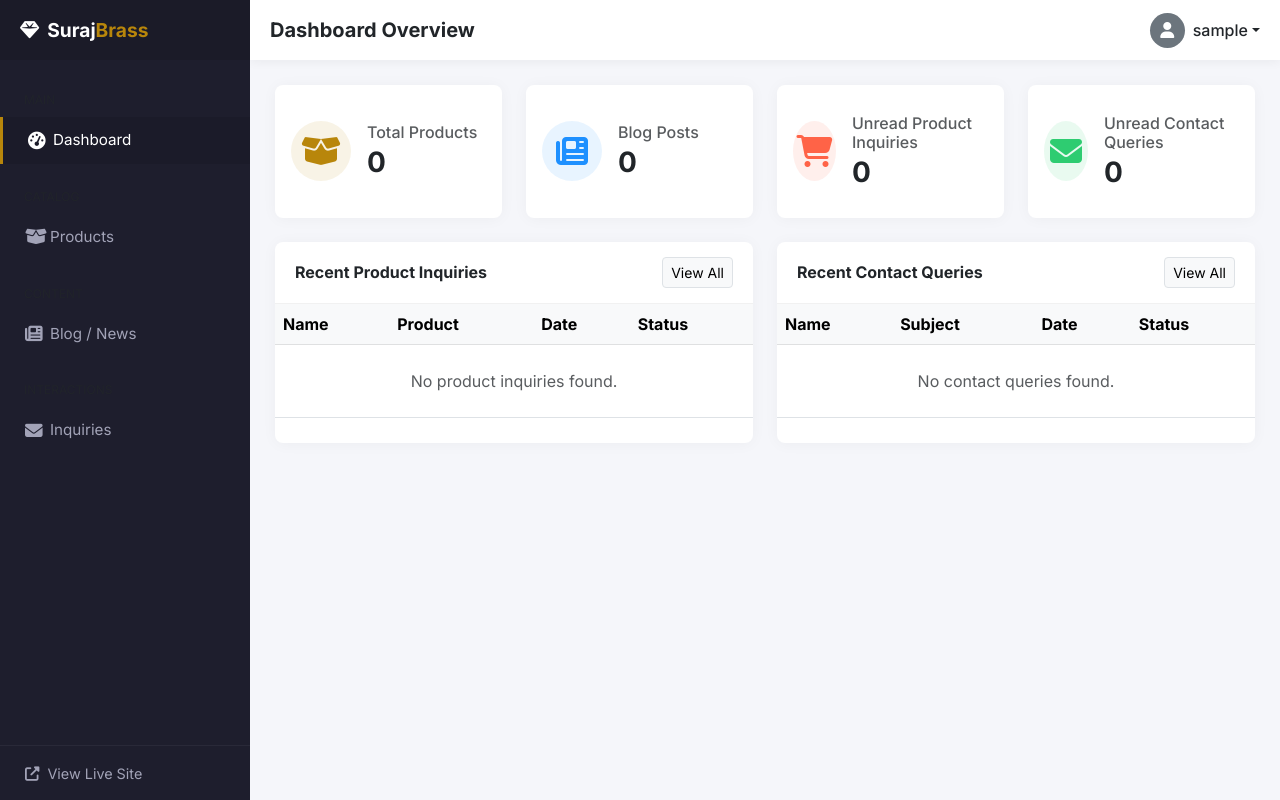
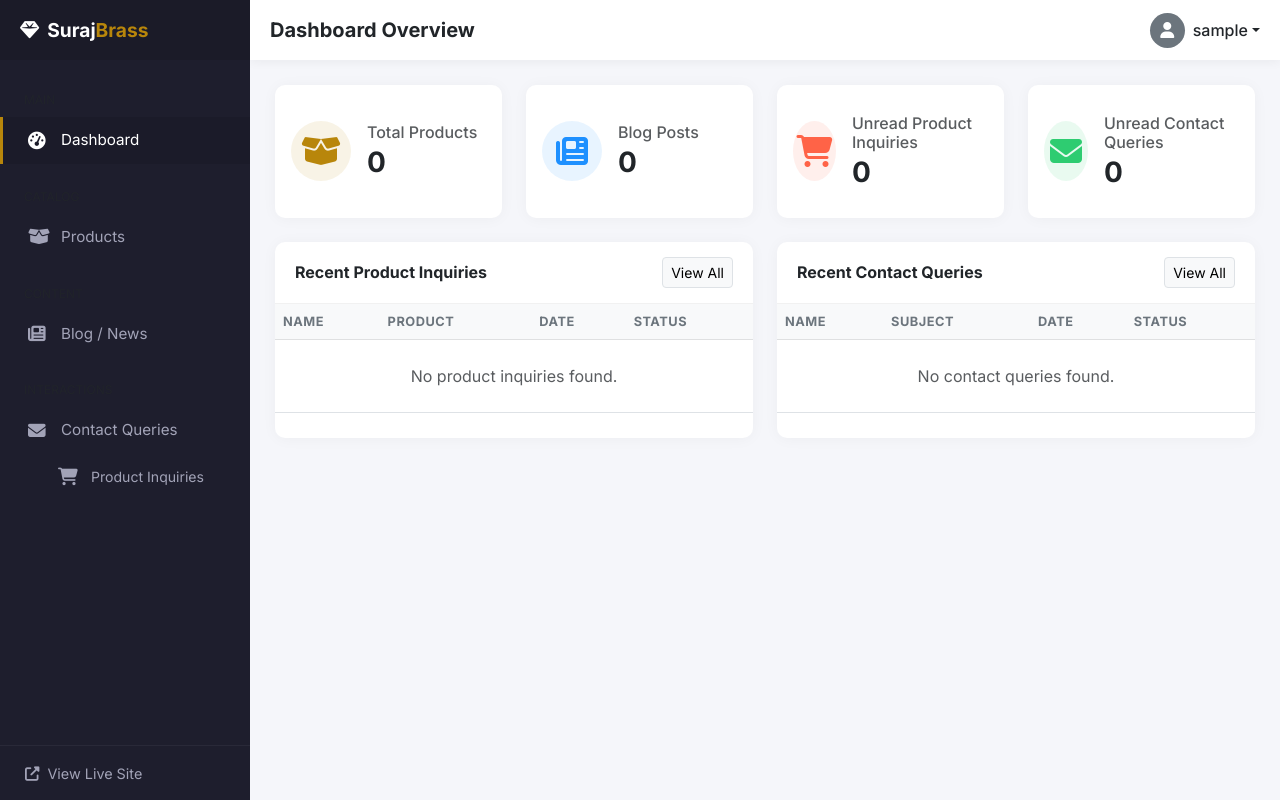
Before and after one commit to mayurchavda3302/brashpat-v2, a Django app: page /admin/ in a window 1280 px wide. Run offline with Django 4.2, Linux system fonts and the light colour scheme; the visitor is signed in with stand-in values (Sample User, id 1); data that the repository does not hold is empty.

Commit message:
solve admin penal errors

```diff
--- a/dashboard/templates/dashboard/base.html
+++ b/dashboard/templates/dashboard/base.html
@@ -67,6 +67,7 @@
             text-decoration: none;
             transition: all 0.2s;
             font-size: 0.95rem;
+            border-left: 3px solid transparent;
         }
         .sidebar-menu li a:hover, .sidebar-menu li a.active {
             color: var(--sidebar-active);
@@ -76,6 +77,11 @@
         .sidebar-menu li a i {
             width: 25px;
             font-size: 1.1rem;
+            margin-right: 8px;
+        }
+        .sidebar-menu .submenu a {
+            padding-left: 55px;
+            font-size: 0.88rem;
         }
         .sidebar-footer {
             padding: 15px 25px;
@@ -108,8 +114,12 @@
         .card {
             border: none;
             box-shadow: 0 1px 15px rgba(0,0,0,0.04);
-            border-radius: 8px;
+            border-radius: 10px;
             margin-bottom: 25px;
+            transition: box-shadow 0.2s;
+        }
+        .card:hover {
+            box-shadow: 0 4px 20px rgba(0,0,0,0.08);
         }
         .card-header {
             background-color: transparent;
@@ -121,11 +131,22 @@
             background-color: var(--brand-color);
             color: #fff;
             border: none;
+            border-radius: 6px;
+            transition: all 0.2s;
         }
         .btn-brand:hover {
             background-color: var(--brand-dark);
             color: #fff;
+            transform: translateY(-1px);
+            box-shadow: 0 4px 12px rgba(184, 134, 11, 0.3);
         }
+        .table th {
+            font-size: 0.8rem;
+            text-transform: uppercase;
+            letter-spacing: 0.5px;
+            color: #6c757d;
+        }
+        .badge { font-weight: 500; }
 
     </style>
     {% block extra_css %}{% endblock %}
@@ -144,18 +165,21 @@
             </li>
 
             <li class="menu-header px-4 py-2 mt-3 text-uppercase small text-muted font-weight-bold" style="font-size:0.75rem;">Catalog</li>
-            <li><a href="#" class="{% if 'product' in request.resolver_match.url_name %}active{% endif %}">
+            <li><a href="{% url 'dashboard:product_list' %}" class="{% if 'product' in request.resolver_match.url_name and 'inquiry' not in request.resolver_match.url_name %}active{% endif %}">
                 <i class="fas fa-box-open"></i> Products</a>
             </li>
 
             <li class="menu-header px-4 py-2 mt-3 text-uppercase small text-muted font-weight-bold" style="font-size:0.75rem;">Content</li>
-            <li><a href="#" class="{% if 'blog' in request.resolver_match.url_name %}active{% endif %}">
+            <li><a href="{% url 'dashboard:post_list' %}" class="{% if 'post' in request.resolver_match.url_name %}active{% endif %}">
                 <i class="fas fa-newspaper"></i> Blog / News</a>
             </li>
 
             <li class="menu-header px-4 py-2 mt-3 text-uppercase small text-muted font-weight-bold" style="font-size:0.75rem;">Interactions</li>
-            <li><a href="#" class="{% if 'inquiry' in request.resolver_match.url_name %}active{% endif %}">
-                <i class="fas fa-envelope"></i> Inquiries</a>
+            <li><a href="{% url 'dashboard:contact_list' %}" class="{% if 'contact' in request.resolver_match.url_name %}active{% endif %}">
+                <i class="fas fa-envelope"></i> Contact Queries</a>
+            </li>
+            <li class="submenu"><a href="{% url 'dashboard:product_inquiry_list' %}" class="{% if 'product_inquiry' in request.resolver_match.url_name %}active{% endif %}">
+                <i class="fas fa-shopping-cart"></i> Product Inquiries</a>
             </li>
         </ul>
         <div class="sidebar-footer">
@@ -179,7 +203,7 @@
                         <span class="fw-medium">{{ request.user.username }}</span>
                     </a>
                     <ul class="dropdown-menu dropdown-menu-end shadow border-0 mt-2" aria-labelledby="userDropdown">
-                        <li><a class="dropdown-item" href="{% url 'django-admin:index' %}"><i class="fas fa-cogs me-2 text-muted"></i>Django Admin</a></li>
+                        <li><a class="dropdown-item" href="/django-admin/"><i class="fas fa-cogs me-2 text-muted"></i>Django Admin</a></li>
                         <li><hr class="dropdown-divider"></li>
                         <li>
                             <form method="post" action="{% url 'dashboard:logout' %}">
--- a/dashboard/templates/dashboard/home.html
+++ b/dashboard/templates/dashboard/home.html
@@ -8,7 +8,8 @@
     <div class="col-xl-3 col-md-6">
         <div class="card bg-white h-100">
             <div class="card-body d-flex align-items-center">
-                <div class="rounded-circle d-flex align-items-center justify-content-center me-3" style="width:60px; height:60px; background:rgba(184, 134, 11, 0.1); color: #B8860B;">
+                <div class="rounded-circle d-flex align-items-center justify-content-center me-3"
+                    style="width:60px; height:60px; background:rgba(184, 134, 11, 0.1); color: #B8860B;">
                     <i class="fas fa-box-open fa-2x"></i>
                 </div>
                 <div>
@@ -23,7 +24,8 @@
     <div class="col-xl-3 col-md-6">
         <div class="card bg-white h-100">
             <div class="card-body d-flex align-items-center">
-                <div class="rounded-circle d-flex align-items-center justify-content-center me-3" style="width:60px; height:60px; background:rgba(30, 144, 255, 0.1); color: #1e90ff;">
+                <div class="rounded-circle d-flex align-items-center justify-content-center me-3"
+                    style="width:60px; height:60px; background:rgba(30, 144, 255, 0.1); color: #1e90ff;">
                     <i class="fas fa-newspaper fa-2x"></i>
                 </div>
                 <div>
@@ -38,7 +40,8 @@
     <div class="col-xl-3 col-md-6">
         <div class="card bg-white h-100">
             <div class="card-body d-flex align-items-center">
-                <div class="rounded-circle d-flex align-items-center justify-content-center me-3" style="width:60px; height:60px; background:rgba(255, 99, 71, 0.1); color: #ff6347;">
+                <div class="rounded-circle d-flex align-items-center justify-content-center me-3"
+                    style="width:60px; height:60px; background:rgba(255, 99, 71, 0.1); color: #ff6347;">
                     <i class="fas fa-shopping-cart fa-2x"></i>
                 </div>
                 <div>
@@ -53,7 +56,8 @@
     <div class="col-xl-3 col-md-6">
         <div class="card bg-white h-100">
             <div class="card-body d-flex align-items-center">
-                <div class="rounded-circle d-flex align-items-center justify-content-center me-3" style="width:60px; height:60px; background:rgba(46, 204, 113, 0.1); color: #2ecc71;">
+                <div class="rounded-circle d-flex align-items-center justify-content-center me-3"
+                    style="width:60px; height:60px; background:rgba(46, 204, 113, 0.1); color: #2ecc71;">
                     <i class="fas fa-envelope fa-2x"></i>
                 </div>
                 <div>
@@ -71,7 +75,7 @@
         <div class="card h-100">
             <div class="card-header d-flex justify-content-between align-items-center">
                 <h6 class="mb-0 fw-bold">Recent Product Inquiries</h6>
-                <a href="#" class="btn btn-sm btn-light border">View All</a>
+                <a href="{% url 'dashboard:product_inquiry_list' %}" class="btn btn-sm btn-light border">View All</a>
             </div>
             <div class="card-body p-0">
                 <div class="table-responsive">
@@ -92,14 +96,16 @@
                                 <td class="py-3 text-muted small">{{ inq.created_at|date:"M d, Y" }}</td>
                                 <td class="py-3">
                                     {% if inq.is_read %}
-                                        <span class="badge bg-secondary">Read</span>
+                                    <span class="badge bg-secondary">Read</span>
                                     {% else %}
-                                        <span class="badge bg-danger">New</span>
+                                    <span class="badge bg-danger">New</span>
                                     {% endif %}
                                 </td>
                             </tr>
                             {% empty %}
-                            <tr><td colspan="4" class="text-center py-4 text-muted">No product inquiries found.</td></tr>
+                            <tr>
+                                <td colspan="4" class="text-center py-4 text-muted">No product inquiries found.</td>
+                            </tr>
                             {% endfor %}
                         </tbody>
                     </table>
@@ -113,7 +119,7 @@
         <div class="card h-100">
             <div class="card-header d-flex justify-content-between align-items-center">
                 <h6 class="mb-0 fw-bold">Recent Contact Queries</h6>
-                <a href="#" class="btn btn-sm btn-light border">View All</a>
+                <a href="{% url 'dashboard:contact_list' %}" class="btn btn-sm btn-light border">View All</a>
             </div>
             <div class="card-body p-0">
                 <div class="table-responsive">
@@ -134,14 +140,16 @@
                                 <td class="py-3 text-muted small">{{ inq.created_at|date:"M d, Y" }}</td>
                                 <td class="py-3">
                                     {% if inq.is_read %}
-                                        <span class="badge bg-secondary">Read</span>
+                                    <span class="badge bg-secondary">Read</span>
                                     {% else %}
-                                        <span class="badge bg-danger">New</span>
+                                    <span class="badge bg-danger">New</span>
                                     {% endif %}
                                 </td>
                             </tr>
                             {% empty %}
-                            <tr><td colspan="4" class="text-center py-4 text-muted">No contact queries found.</td></tr>
+                            <tr>
+                                <td colspan="4" class="text-center py-4 text-muted">No contact queries found.</td>
+                            </tr>
                             {% endfor %}
                         </tbody>
                     </table>
--- a/dashboard/urls.py
+++ b/dashboard/urls.py
@@ -29,9 +29,4 @@ urlpatterns = [
     path('inquiries/contact/<int:pk>/', views.ContactInquiryDetailView.as_view(), name='contact_detail'),
     path('inquiries/product/', views.ProductInquiryListView.as_view(), name='product_inquiry_list'),
     path('inquiries/product/<int:pk>/', views.ProductInquiryDetailView.as_view(), name='product_inquiry_detail'),
-    # Inquiries
-    path('inquiries/contact/', views.ContactInquiryListView.as_view(), name='contact_list'),
-    path('inquiries/contact/<int:pk>/', views.ContactInquiryDetailView.as_view(), name='contact_detail'),
-    path('inquiries/product/', views.ProductInquiryListView.as_view(), name='product_inquiry_list'),
-    path('inquiries/product/<int:pk>/', views.ProductInquiryDetailView.as_view(), name='product_inquiry_detail'),
 ]
```
